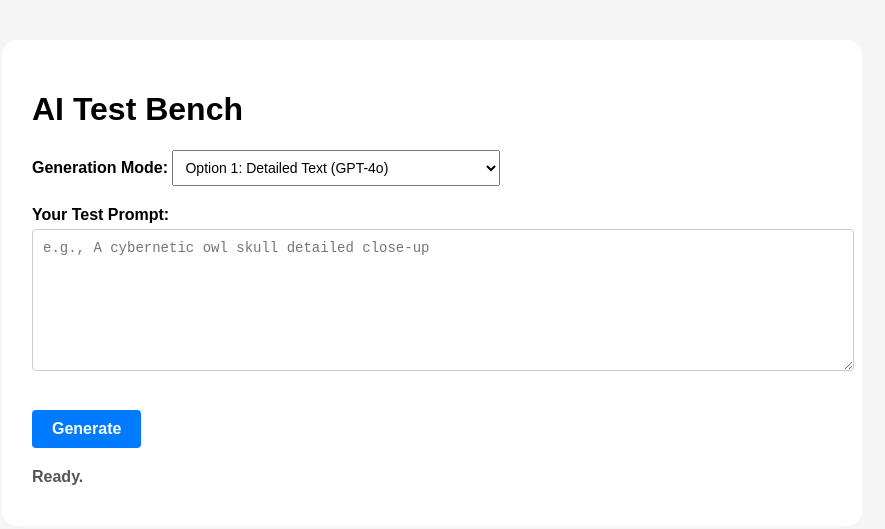
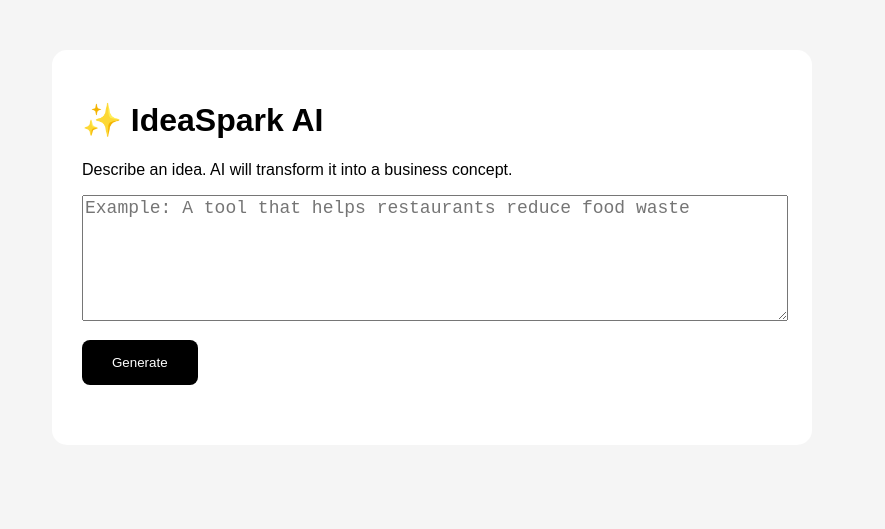
Before and after one commit to edusoftware-ready/ideaspark, a website: page index.html in a window 1280 px wide. Shown: the whole page, without its empty margins (208-1093 px from the left). Drawn offline with Linux system fonts and the light colour scheme.

Commit message:
Update index.html

```diff
--- a/index.html
+++ b/index.html
@@ -1,36 +1,33 @@
 <!DOCTYPE html>
-<html lang="en">
+<html>
 <head>
-  <meta charset="UTF-8">
-  <meta name="viewport" content="width=device-width, initial-scale=1.0">
-  <title>AI Test Bench</title>
-  <link rel="stylesheet" href="style.css">
+<title>IdeaSpark AI</title>
+<link rel="stylesheet" href="style.css">
 </head>
+
 <body>
-  <div class="container" style="max-width: 800px; margin: 40px auto; font-family: sans-serif;">
-    <h1>AI Test Bench</h1>
 
-    <div style="margin-bottom: 20px;">
-      <label for="modeSelect"><strong>Generation Mode:</strong></label>
-      <select id="modeSelect" style="padding: 8px; font-size: 14px; margin-right: 15px;">
-        <option value="ascii">Option 1: Detailed Text (GPT-4o)</option>
-        <option value="dalle">Option 2: High-Density Character Art (GPT-4o)</option>
-      </select>
-    </div>
+<div class="container">
 
-    <div style="margin-bottom: 20px;">
-      <label for="promptInput"><strong>Your Test Prompt:</strong></label><br>
-      <textarea id="promptInput" rows="4" style="width: 100%; padding: 10px; font-size: 14px; margin-top: 5px; border-radius: 4px; border: 1px solid #ccc;" placeholder="e.g., A cybernetic owl skull detailed close-up"></textarea>
-    </div>
+<h1>✨ IdeaSpark AI</h1>
 
-    <div style="margin-bottom: 20px;">
-      <button id="generateBtn" style="padding: 10px 20px; font-size: 16px; font-weight: bold; cursor: pointer; background-color: #007bff; color: white; border: none; border-radius: 4px;">Generate</button>
-    </div>
+<p>
+Describe an idea. AI will transform it into a business concept.
+</p>
 
-    <div id="status" style="font-weight: bold; color: #555; margin-bottom: 10px;">Ready.</div>
-    <div id="output"></div>
-  </div>
+<textarea id="idea"
+placeholder="Example: A tool that helps restaurants reduce food waste">
+</textarea>
 
-  <script src="script.js"></script>
+<button onclick="generate()">
+Generate
+</button>
+
+<div id="result"></div>
+
+</div>
+
+<script src="script.js"></script>
+
 </body>
 </html>
```
